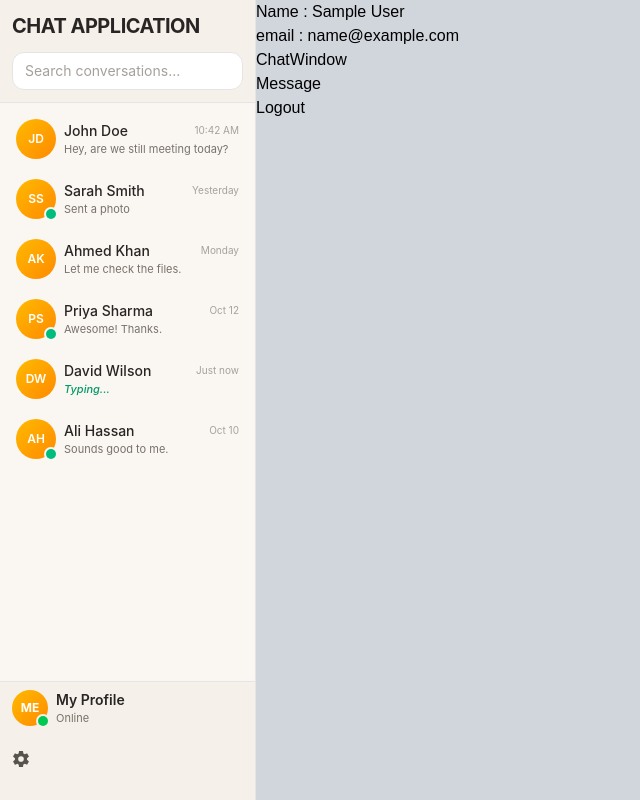
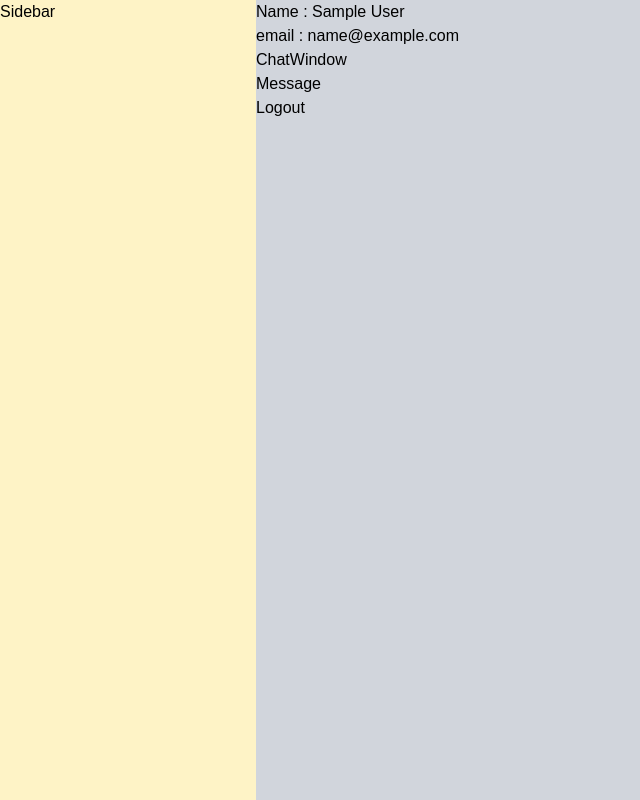
Before and after one commit to parveezz/Chat_Application, a React (Vite) app: page /dashboard in a window 1280 px wide. Shown: the whole page, without its empty margins (0-640 px from the left). Built offline with nearby package versions, Linux system fonts and the light colour scheme; sample sign-in values are in the browser's storage.

Commit message:
adding the forgot password

```diff
--- a/Baseurl.js
+++ b/Baseurl.js
@@ -1,3 +1,3 @@
-// export const BaseUrl =`http://localhost:5000/api/`
+export const BaseUrl = `http://localhost:5000/api/`
 
-export const BaseUrl = `https://chat-backend-r793.onrender.com/api/`
+// export const BaseUrl = `https://chat-backend-r793.onrender.com/api/`
--- a/src/Pages/Forgotpassword.jsx
+++ b/src/Pages/Forgotpassword.jsx
@@ -28,6 +28,8 @@ const ForgotPassword = () => {
 
         } catch (e) {
             console.log(e);
+        } finally {
+            setStoreEmail("")
         }
     }
 
@@ -38,7 +40,7 @@ const ForgotPassword = () => {
 
                 {/* Header */}
                 <div className="text-center mb-8">
-                    <h2 className="text-2xl font-bold text-gray-900">Reset Password</h2>
+                    <h2 className="text-2xl font-bold text-gray-900">Forgot Password</h2>
                     <p className="text-sm text-gray-500 mt-1">Enter your email to receive a reset link</p>
                 </div>
 
--- a/src/Pages/Login.jsx
+++ b/src/Pages/Login.jsx
@@ -21,6 +21,8 @@ export default function Login() {
                   toast.error("Password is required");
                   return;
             }
+
+
 
             if (trimmedPassword.length < 8) {
                   toast.error("Password must be at least 8 characters");
@@ -46,8 +48,15 @@ export default function Login() {
                         })
                   });
                   const response = await data.json();
+
+                  if (response.email !== trimmedemail || response.password !== trimmedPassword) {
+                        toast.error(response.message);
+                        return
+                  }
+
                   if (!response.success) {
                         toast.error("Failed to login")
+
                   } else {
                         localStorage.setItem("Token", response.token);
                         localStorage.setItem("userDetails", JSON.stringify(response.data));
@@ -58,13 +67,15 @@ export default function Login() {
                   console.log(e)
             } finally {
                   setLoading(false);
+                  setUserName("");
+                  setUserPassword("")
             }
       };
 
 
 
       return (
-            <div className="flex min-h-screen w-screen items-center justify-center bg-gray-50 p-4 font-sans h-screen bg-[url('/login.avif')] bg-center bg-cover">
+            <div className="flex min-h-screen w-screen items-center justify-center bg-gray-50 p-4 font-sans h-screen bg-[url('/login.avif')] bg-center bg-cover ">
                   <div className="w-full max-w-md rounded-2xl bg-white/85 backdrop-blur-sm p-8 shadow-xl">
 
                         {/* Header */}
--- /dev/null
+++ b/src/Pages/ResetPassword.jsx
@@ -0,0 +1,9 @@
+
+
+const ResetPassword = () => {
+      return (
+            <div>ResetPassword</div>
+      )
+}
+
+export default ResetPassword
--- a/src/Pages/Settings.jsx
+++ /dev/null
@@ -1,10 +0,0 @@
-
-
-const Settings = () => {
-
-      return (
-            <div>Settings</div>
-      )
-}
-
-export default Settings
--- a/src/components/Message.jsx
+++ b/src/components/Message.jsx
@@ -7,7 +7,7 @@ const Message = () => {
       const logoutFns = () => {
             localStorage.removeItem("Token");
             localStorage.clear();
-            toast.success("Logout is Sucessfully")
+            toast.success("logged ")
             navigate("/")
 
       }
--- a/src/components/Sidebar.jsx
+++ b/src/components/Sidebar.jsx
@@ -1,131 +1,9 @@
-import { useState } from "react";
-import { IoSettingsSharp } from "react-icons/io5";
-import { Link } from "react-router-dom";
+
 
 const Sidebar = () => {
-      const [searchQuery, setSearchQuery] = useState("");
+      return (
+            <div>Sidebar</div>
+      )
+}
 
-      const userData = JSON.parse(
-            localStorage.getItem("userDetails")
-      );
-
-      console.log(userData);
-
-      const users = [
-            { id: 1, name: "John Doe", lastMsg: "Hey, are we still meeting today?", time: "10:42 AM" },
-            { id: 2, name: "Sarah Smith", lastMsg: "Sent a photo", time: "Yesterday" },
-            { id: 3, name: "Ahmed Khan", lastMsg: "Let me check the files.", time: "Monday" },
-            { id: 4, name: "Priya Sharma", lastMsg: "Awesome! Thanks.", time: "Oct 12" },
-            { id: 5, name: "David Wilson", lastMsg: "Typing...", time: "Just now", isTyping: true },
-            { id: 6, name: "Ali Hassan", lastMsg: "Sounds good to me.", time: "Oct 10" },
-      ];
-
-      // Filter users based on search input
-      const filteredUsers = users.filter((user) =>
-            user.name.toLowerCase().includes(searchQuery.toLowerCase())
-      );
-
-      // Fallback helper to extract initials for avatars
-      const getInitials = (name) => {
-            return name.split(" ").map(n => n[0]).join("").toUpperCase().slice(0, 2);
-      };
-
-      return (
-            <section className="flex flex-col h-screen w-full max-w-sm border-r border-stone-200 bg-[#FAF7F2] shadow-lg font-sans">
-
-                  {/* Header & Search */}
-                  <div className="p-3 border-b border-stone-200 bg-[#F5F1EA] sticky top-0 z-10">
-                        <div className="flex items-center justify-between mb-3">
-                              <h1 className="text-xl font-bold tracking-tight uppercase text-stone-800">
-                                    Chat Application
-                              </h1>
-                        </div>
-
-                        <input
-                              type="text"
-                              placeholder="Search conversations..."
-                              value={searchQuery}
-                              onChange={(e) => setSearchQuery(e.target.value)}
-                              className="w-full px-3 py-2 bg-white border border-stone-200 rounded-xl text-sm text-stone-700 placeholder-stone-400 focus:outline-none focus:border-amber-400 focus:ring-2 focus:ring-amber-100"
-                        />
-                  </div>
-
-                  {/* Users List */}
-                  <section className="flex-1 overflow-y-auto px-2 py-2 space-y-1">
-                        {filteredUsers.map((user) => (
-                              <div
-                                    key={user.id}
-                                    className="flex items-center gap-2 p-2 rounded-xl hover:bg-[#F2EEE8] cursor-pointer transition-all duration-150"
-                              >
-                                    <div className="relative flex-shrink-0">
-                                          <div className="h-10 w-10 rounded-full bg-gradient-to-br from-amber-400 to-orange-400 flex items-center justify-center text-white font-semibold text-xs">
-                                                {getInitials(user.name)}
-                                          </div>
-
-                                          {user.id % 2 === 0 && (
-                                                <span className="absolute bottom-0 right-0 block h-2.5 w-2.5 rounded-full ring-2 ring-[#FAF7F2] bg-emerald-500" />
-                                          )}
-                                    </div>
-
-                                    <div className="flex-1 min-w-0">
-                                          <div className="flex items-center justify-between">
-                                                <h3 className="font-medium text-sm text-stone-800 truncate">
-                                                      {user.name}
-                                                </h3>
-
-                                                <span className="text-[10px] text-stone-400">
-                                                      {user.time}
-                                                </span>
-                                          </div>
-
-                                          <p
-                                                className={`text-[11px] truncate ${user.isTyping
-                                                      ? "text-emerald-600 font-medium italic"
-                                                      : "text-stone-500"
-                                                      }`}
-                                          >
-                                                {user.lastMsg}
-                                          </p>
-                                    </div>
-                              </div>
-                        ))}
-                  </section>
-
-                  {/* Footer */}
-                  <div className="flex items-center justify-between px-3 py-2 border-t border-stone-200 bg-[#F5F1EA]">
-                        <section>
-                              <Link to="/dashboard/settings">
-                                    <div className="flex items-center gap-2">
-                                          <div className="relative">
-                                                <div className="h-9 w-9 rounded-full bg-gradient-to-br from-amber-400 to-orange-400 flex items-center justify-center text-white text-xs font-bold">
-                                                      ME
-                                                </div>
-
-                                                <span className="absolute bottom-0 right-0 h-2.5 w-2.5 rounded-full bg-green-500 ring-2 ring-[#F5F1EA]"></span>
-                                          </div>
-
-                                          <div>
-                                                <p className="text-sm font-semibold text-stone-800">
-                                                      My Profile
-                                                </p>
-                                                <p className="text-[11px] text-stone-500">
-                                                      Online
-                                                </p>
-                                          </div>
-                                    </div>
-
-                                    <Link
-                                          to="/dashboard/settings"
-                                          className="p-2 rounded-full hover:bg-stone-200 transition-colors"
-                                    >
-                                          <IoSettingsSharp size={18} className="text-stone-600" />
-                                    </Link>
-                              </Link>
-                        </section>
-                  </div>
-
-            </section>
-      );
-};
-
-export default Sidebar;
+export default Sidebar
--- a/src/routes/AppRoute.jsx
+++ b/src/routes/AppRoute.jsx
@@ -4,7 +4,6 @@ import Register from "../Pages/Register"
 import ProtectedRoute from "./ProtectedRoute"
 import Dashbaord from "../Pages/Dashbaord"
 import ForgotPassword from "../Pages/Forgotpassword"
-import Settings from "../Pages/Settings"
 
 
 const AppRoute = () => {
@@ -24,14 +23,6 @@ const AppRoute = () => {
                               </ProtectedRoute>
                         }
                   />
-                  <Route
-                        path="/dashboard/settings"
-                        element={
-                              <ProtectedRoute>
-                                    <Settings />
-                              </ProtectedRoute>
-                        }
-                  />
 
             </Routes>
       )
```
Also changed, not shown: src/Services/api.js (deleted).
